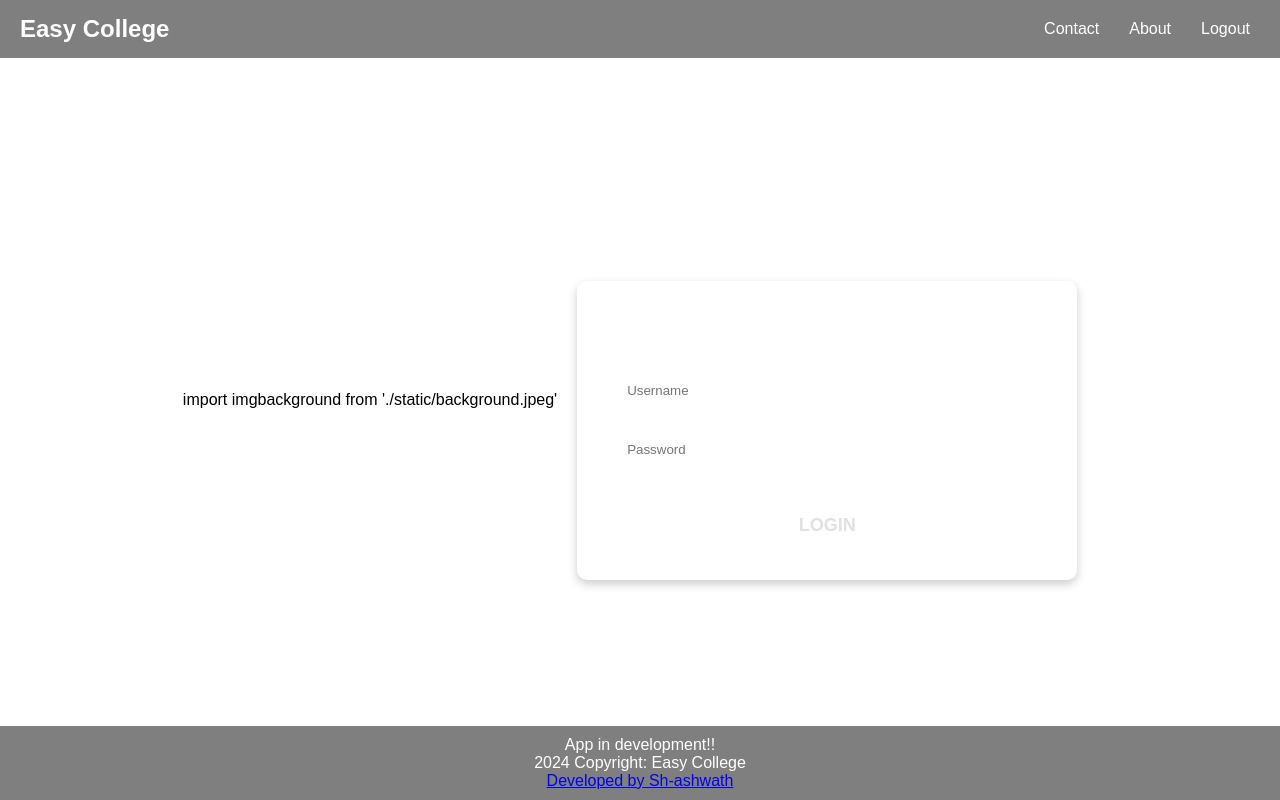
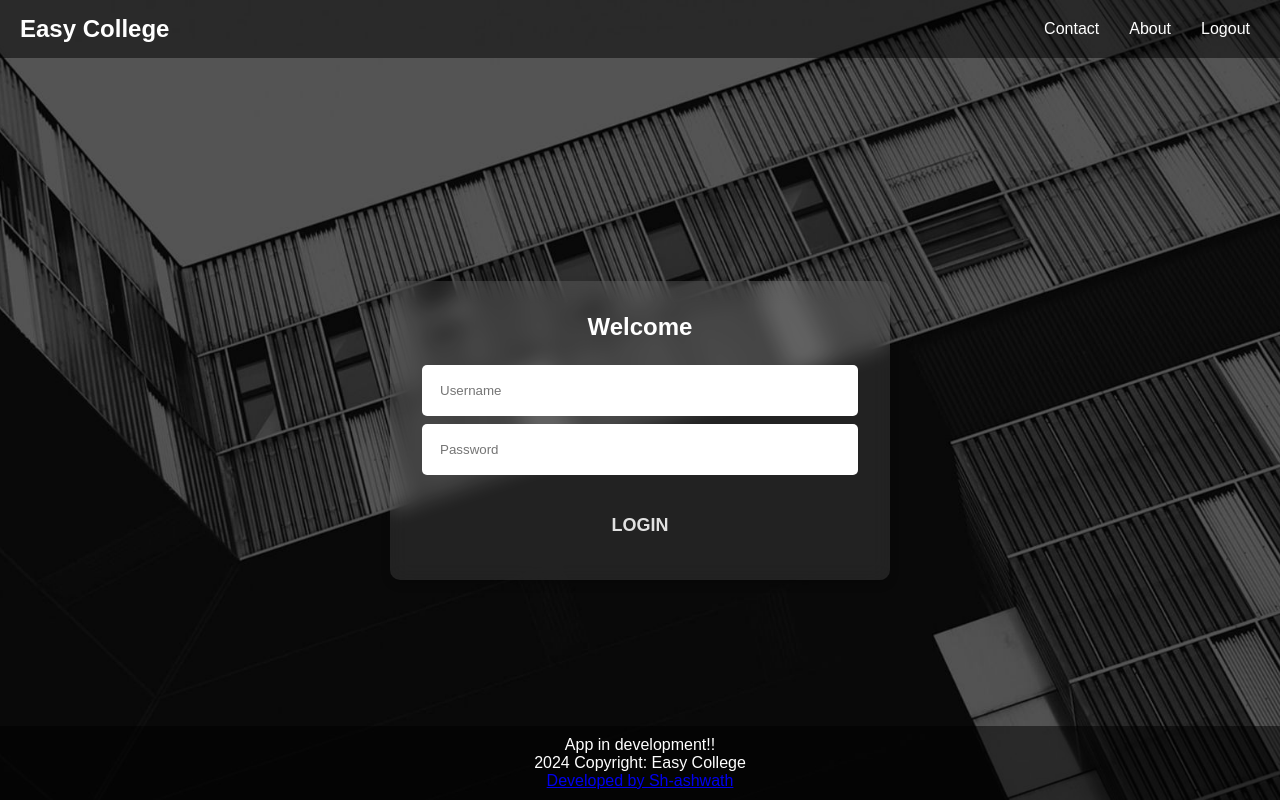
Before and after one commit to ashwathhhhh/Easy-College, a Flask app: page / in a window 1280 px wide. Run offline with Flask 3, Linux system fonts and the light colour scheme.

Commit message:
changed it back

```diff
--- a/templates/login.html
+++ b/templates/login.html
@@ -1,5 +1,4 @@
 <!-- login.html -->
-import imgbackground from './static/background.jpeg'
 <!DOCTYPE html>
 <html lang="en">
 <head>
@@ -21,7 +20,7 @@ import imgbackground from './static/background.jpeg'
             justify-content: center;
             align-items: center;
             min-height: 100vh;
-            background: src={imgbackground} center center/cover;
+            background: url("{{ url_for('static', filename='background.jpeg') }}") center center/cover;
             background-size: cover;
             padding: 20px;
         }
```
